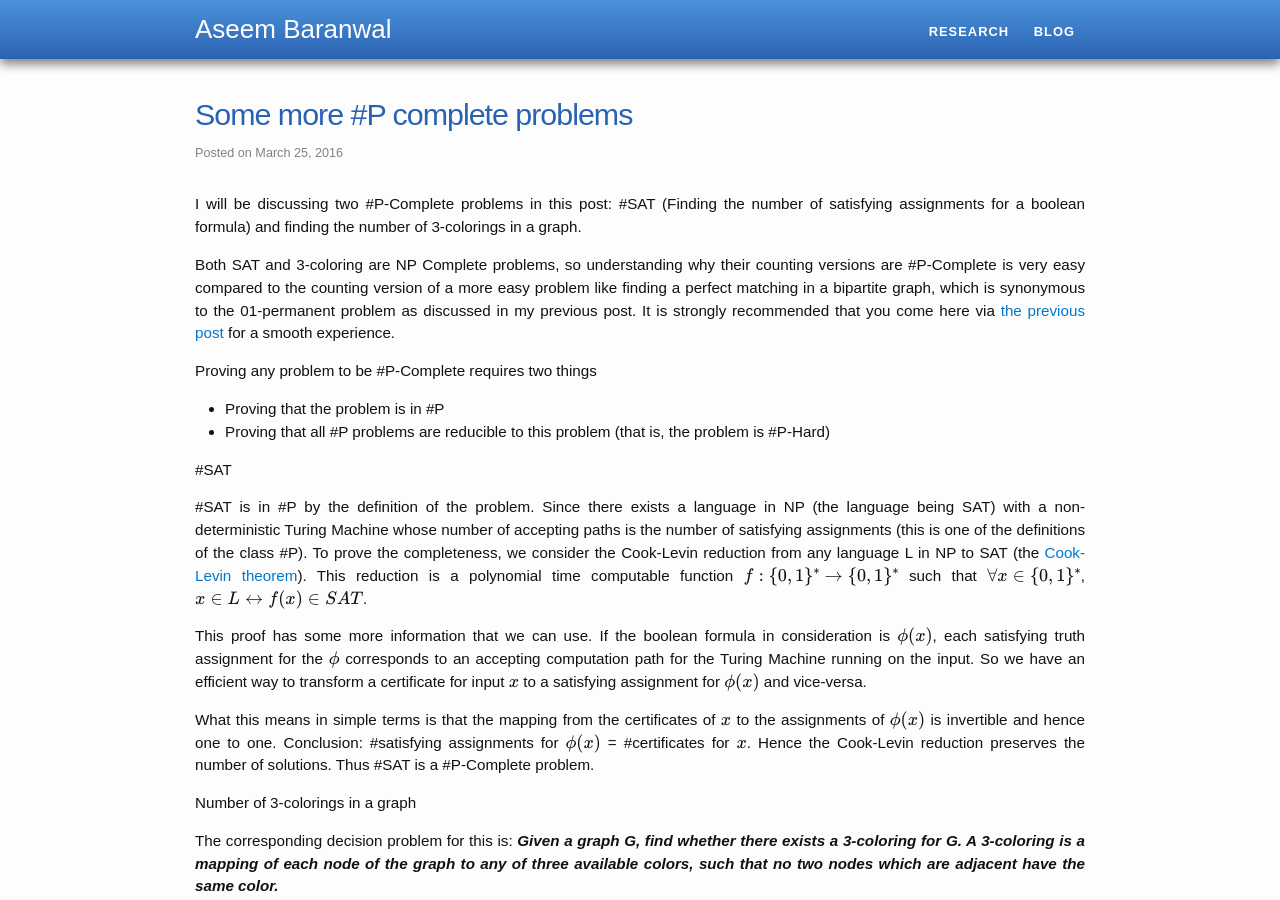
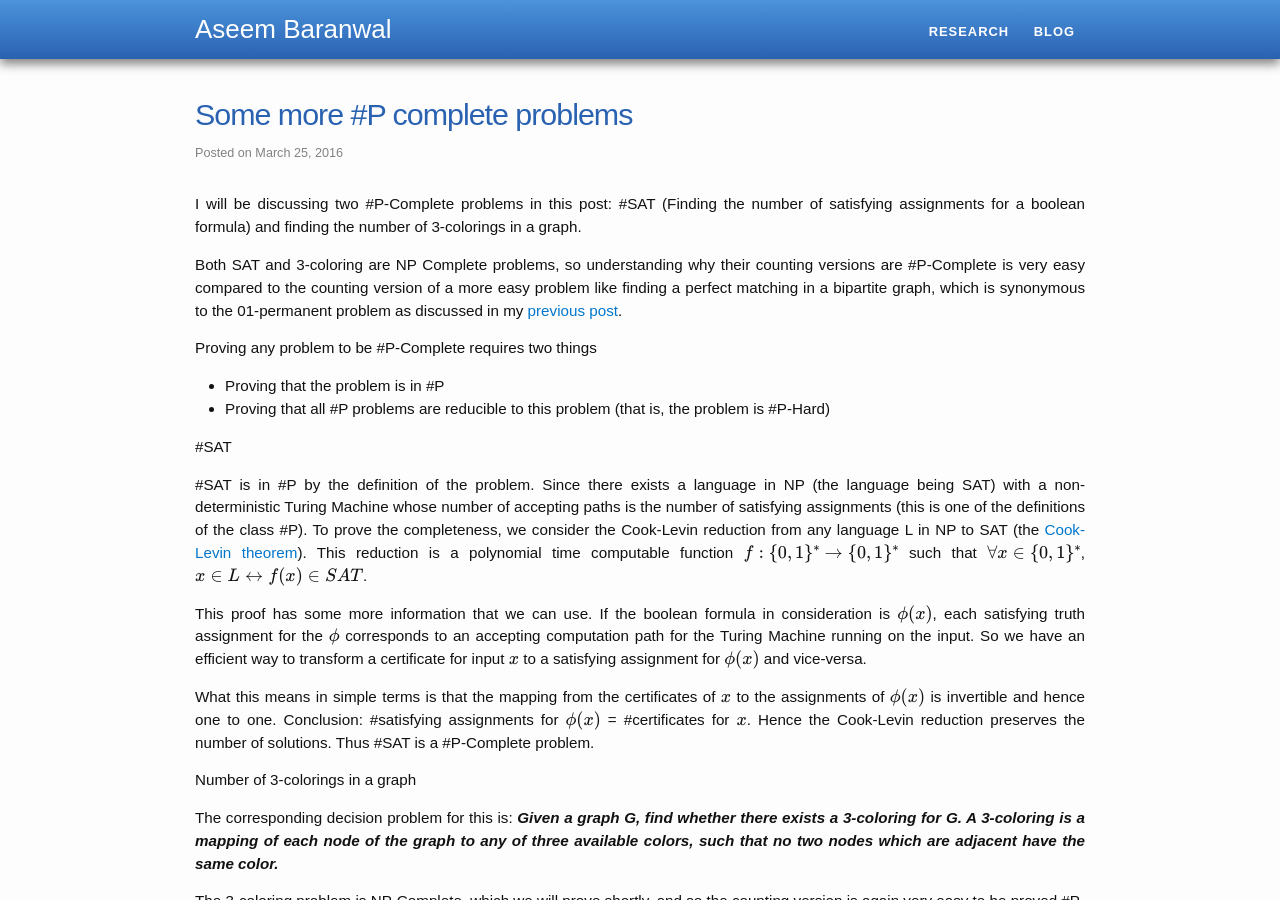
Before and after one commit to aseemrb/aseemrb.github.io, a Jekyll site: the page built from _posts/2016-03-25-sharp-p-complete-problems.md, in a window 1280 px wide and 900 px high. Built offline with Jekyll 4.4.1, drawn with Linux system fonts in a browser that asks for light colours; formulas are drawn with MathJax 3.

Commit message:
fix post links

```diff
--- a/_posts/2016-03-25-sharp-p-complete-problems.md
+++ b/_posts/2016-03-25-sharp-p-complete-problems.md
@@ -5,7 +5,7 @@
 
 I will be discussing two #P-Complete problems in this post: #SAT (Finding the number of satisfying assignments for a boolean formula) and finding the number of 3-colorings in a graph.
 
-Both SAT and 3-coloring are NP Complete problems, so understanding why their counting versions are #P-Complete is very easy compared to the counting version of a more easy problem like finding a perfect matching in a bipartite graph, which is synonymous to the 01-permanent problem as discussed in my previous post. It is strongly recommended that you come here via [the previous post]({{site.baseurl}}/sharp-p-problems) for a smooth experience.
+Both SAT and 3-coloring are NP Complete problems, so understanding why their counting versions are #P-Complete is very easy compared to the counting version of a more easy problem like finding a perfect matching in a bipartite graph, which is synonymous to the 01-permanent problem as discussed in my [previous post]({{site.baseurl}}/blog/2016/03/sharp-p-problems).
 
 Proving any problem to be #P-Complete requires two things
 
```
Also changed, not shown: _posts/2015-01-25-machine-level-obfuscation.md (+1 -1 lines), _posts/2016-03-23-sharp-p-problems.md (+1 -1 lines).
